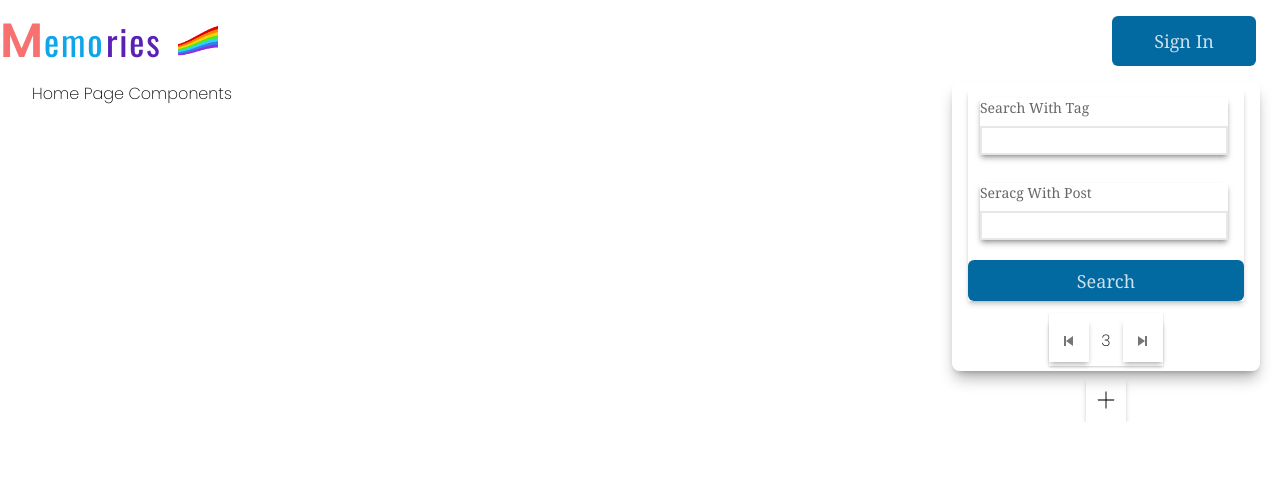
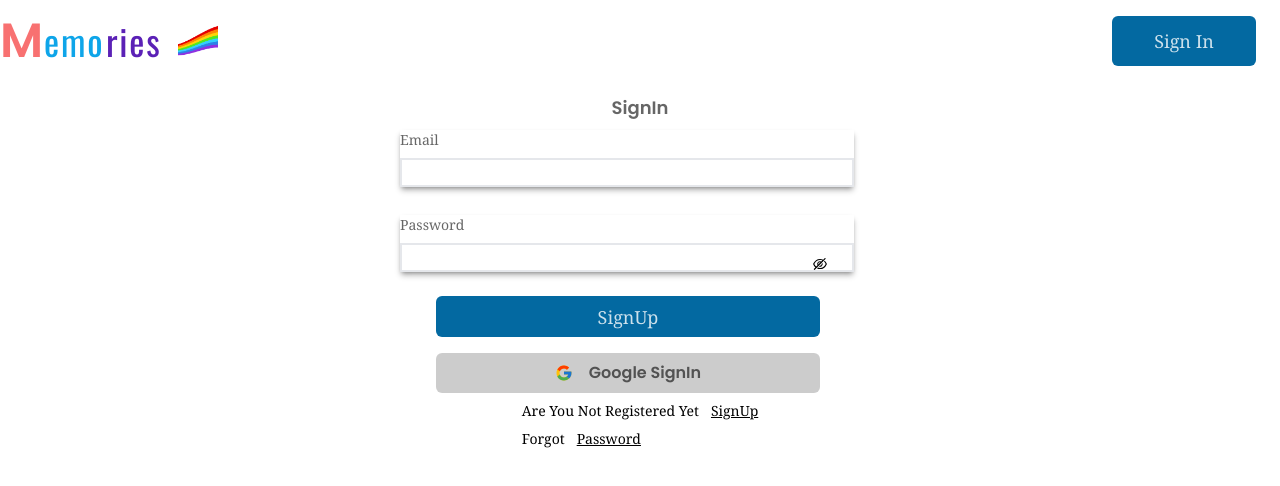
Before and after one commit to adarsh-k27/memories-social-media, a React (Create React App) app: page /signin in a window 1280 px wide. Shown: the top 486 px of the page. Built offline with nearby package versions, Linux system fonts and the light colour scheme; a web font is replaced by a local one.

Commit message:
add login with google also

```diff
--- a/src/components/Button.jsx
+++ b/src/components/Button.jsx
@@ -14,7 +14,7 @@ function Button ({ to }) {
   }
 
   return (
-    <Link to={'/'} className='w-full h-auto  '>
+    <Link to={to} className='w-full h-auto  '>
       <motion.div
         variants={ButtonVariants}
         whileHover={'hover'}
--- a/src/components/InputBox.jsx
+++ b/src/components/InputBox.jsx
@@ -1,22 +1,22 @@
 import React from 'react'
 
-function InputBox ({ text,setState,state }) {
+function InputBox ({ text,setState,state,type }) {
   return (
     <div className='w-[90%] h-auto mx-3 my-2 group flex flex-col gap-2 shadow-md shadow-black/30'>
       <label htmlFor='' className='font-serif text-sm text-black/60'>
         {text}
       </label>
       <input
-        type='text'
         name=''
         id=''
-        autoComplete='false'
+        autoComplete='null'
         value={state}
         className='w-full h-full border-2 group-hover:focus:border-2 group-hover:focus:border-black/10 focus:border-black/50 '
         onChange={(e)=>{
           e.preventDefault()
           setState(e.target.value)
         }}
+        type={type}
       />
     </div>
   )
--- a/src/components/NavBar.jsx
+++ b/src/components/NavBar.jsx
@@ -24,7 +24,7 @@ function NavBar () {
         </NavLink>
       </div>
       <div className=' w-24 mr-3 md:w-36 md:mr-6  ml-auto'>
-        <LinkButton />
+        <LinkButton to={'signin'} />
       </div>
     </div>
   )
--- a/src/icons/index.jsx
+++ b/src/icons/index.jsx
@@ -1,6 +1,14 @@
-export { AiOutlinePlus,AiOutlineCloseCircle,AiOutlineDelete } from 'react-icons/ai'
+export {
+  AiOutlinePlus,
+  AiOutlineCloseCircle,
+  AiOutlineDelete,
+  AiOutlineEye,
+  AiOutlineEyeInvisible
+
+} from 'react-icons/ai'
 
 export { BiSkipNext, BiSkipPrevious } from 'react-icons/bi'
 
-export {BsFillCloudArrowDownFill
-} from 'react-icons/bs'
+export { BsFillCloudArrowDownFill } from 'react-icons/bs'
+export {FcGoogle
+} from 'react-icons/fc'
--- /dev/null
+++ b/src/pages/SignIn.jsx
@@ -0,0 +1,121 @@
+import React, { useState } from 'react'
+import { InputBox, ReactButton } from '../components'
+import { AiOutlineEye, AiOutlineEyeInvisible, FcGoogle } from '../icons'
+import { getAuth, GoogleAuthProvider, signInWithPopup } from 'firebase/auth'
+import { app } from '../firebase.config'
+function SignIn () {
+  const [signIn, setSignIn] = useState(true)
+  const [show, setShow] = useState(false)
+  const [showPass, setShowPass] = useState(false)
+  const [showConfirmPass, setShowConfirm] = useState(false)
+
+  const firebaseAuth = getAuth(app)
+  const provider = new GoogleAuthProvider()
+
+  const LoginWithGoogle = async () => {
+    await signInWithPopup(firebaseAuth, provider).then(usercred => {
+      console.log('cred', usercred)
+    })
+  }
+
+  const signInFn = () => {
+    return (
+      <>
+        <InputBox text='Email' type={'email'} />
+        <div className='relative'>
+          <InputBox text='Password' type={show ? 'text' : 'password'} />
+          <div
+            className='absolute right-16 bottom-2'
+            onClick={() => {
+              setShow(prev => !prev)
+            }}
+          >
+            {show ? <AiOutlineEye /> : <AiOutlineEyeInvisible />}
+          </div>
+        </div>
+      </>
+    )
+  }
+
+  const signUpFn = () => {
+    return (
+      <>
+      <InputBox text="Name" type={"text"} />
+        <InputBox text='Email' type={"email"} />
+        <div className='relative'>
+          <InputBox text='Password' type={showPass ? 'text' : 'password'} />
+          <div
+            className='absolute right-16 bottom-2'
+            onClick={() => {
+              setShowPass(prev => !prev)
+            }}
+          >
+            {showPass ? <AiOutlineEye /> : <AiOutlineEyeInvisible />}
+          </div>
+        </div>
+
+        <div className='relative'>
+          <InputBox
+            text='Confirm Password'
+            type={showConfirmPass ? 'text' : 'password'}
+          />
+          <div
+            className='absolute right-16 bottom-2'
+            onClick={() => {
+              setShowConfirm(prev => !prev)
+            }}
+          >
+            {showConfirmPass ? <AiOutlineEye /> : <AiOutlineEyeInvisible />}
+          </div>
+        </div>
+      </>
+    )
+  }
+  return (
+    <div className='w-full h-screen flex flex-col items-center justify-centergap-4 mt-3'>
+      <h2 className='text-lg font-bold text-black/60'>
+        {signIn ? 'SignIn' : 'SignUp'}
+      </h2>
+
+      <div className='w-full md:w-[40%] h-auto flex flex-col gap-3 px-1'>
+        {signIn ? signInFn() : signUpFn()}
+      </div>
+      <div className='w-full h-auto md:w-[30%] mt-4 mr-4 md:mr-6 flex flex-col gap-4 px-[1.6rem] md:px-0'>
+        <ReactButton text={SignIn == true ? 'SignIn' : 'SignUp'} />
+        {signIn && (
+          <div
+            className='w-full cursor-pointer h-10 flex gap-4 items-center justify-center bg-black/20 rounded-md'
+            onClick={e => {
+              e.preventDefault()
+              LoginWithGoogle()
+            }}
+          >
+            <FcGoogle className='text-lg' />
+            <button className='text-md font-bold text-black/60'>
+              {signIn ? 'Google SignIn' : 'Google SignUp'}
+            </button>
+          </div>
+        )}
+      </div>
+      <div className='flex flex-col mt-2 gap-2'>
+        <p className='text-sm font-normal font-serif '>
+          {signIn ? 'Are You Not Registered Yet' : 'Already Registered '}
+          <span
+            className='underline ml-3 cursor-pointer'
+            onClick={() => setSignIn(prev => !prev)}
+          >
+            {!signIn ? 'SignIn' : 'SignUp'}
+          </span>{' '}
+        </p>
+        {signIn && (
+          <p className='text-sm font-normal font-serif '>
+            Forgot
+            <span className='underline ml-3 cursor-pointer'>Password</span>{' '}
+          </p>
+        )}
+      </div>
+    </div>
+  )
+}
+
+export default SignIn
--- a/src/pages/index.js
+++ b/src/pages/index.js
@@ -1,2 +1,3 @@
 export {default as HomePage} from './HomePage'
 export {default as AddPost} from './AddPost'
+export {default as SignIn} from './SignIn'
--- a/src/router/index.js
+++ b/src/router/index.js
@@ -1,5 +1,5 @@
 import {Routes,Route} from 'react-router-dom'
-import { AddPost, HomePage } from '../pages'
+import { AddPost, HomePage, SignIn } from '../pages'
 import React from 'react'
 
 function Router_wrapper() {
@@ -8,6 +8,7 @@ function Router_wrapper() {
         <Route path='*' element={<HomePage />} ></Route>
         <Route path='/' element={<HomePage />} ></Route>
         <Route path='/add-post' element={<AddPost/>} ></Route>
+        <Route path='/signin' element={<SignIn />} ></Route>
     </Routes>
   )
 }
```
